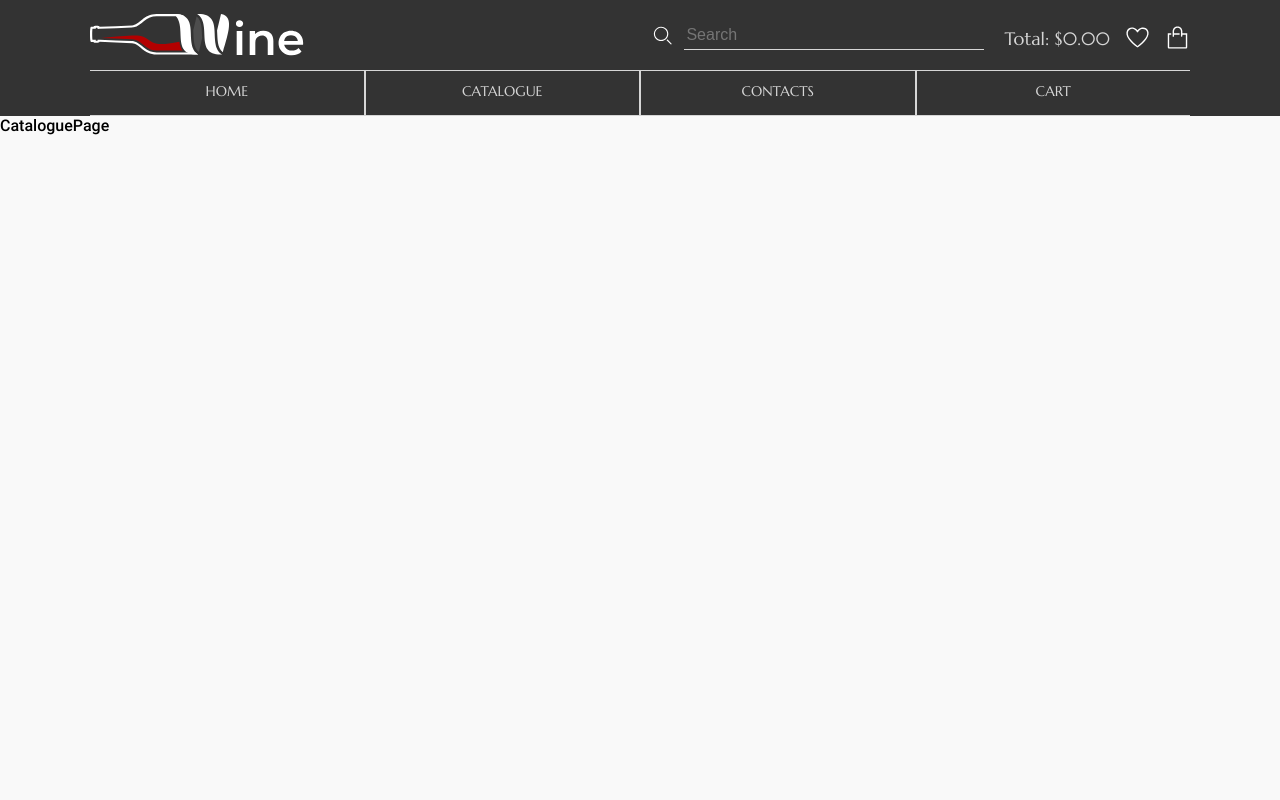
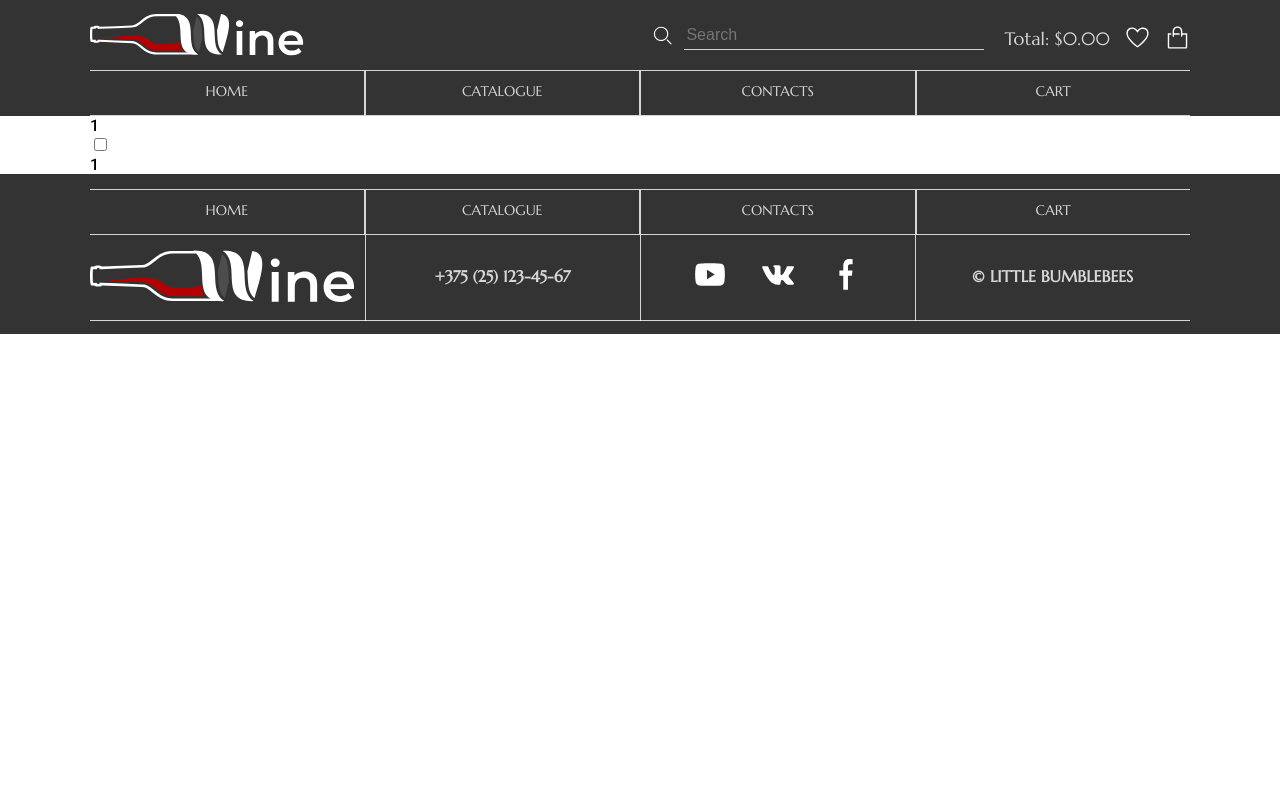
Before and after one commit to mitjasha/online-shop, a React (Create React App) app: page / in a window 1280 px wide. Shown: the top 800 px of the page. Built offline with nearby package versions, Linux system fonts and the light colour scheme.

Commit message:
feat: add wrappers to catalogue page

```diff
--- a/src/pages/CataloguePage/CataloguePage.tsx
+++ b/src/pages/CataloguePage/CataloguePage.tsx
@@ -3,8 +3,16 @@ import "./CataloguePage.scss";
 
 const CataloguePage: React.FC = () => {
   return (
-    <div className="catalogue-page-container">
-      <div>CataloguePage</div>
+    <div className="catalogue">
+      <div className="container">
+        <div className="settings">1</div>
+        <div className="filters-goods-wrapper">
+          <div className="filters">
+            <input type="checkbox" className="filters__type" />
+          </div>
+          <div className="goods">1</div>
+        </div>
+      </div>
     </div>
   );
 };
```
